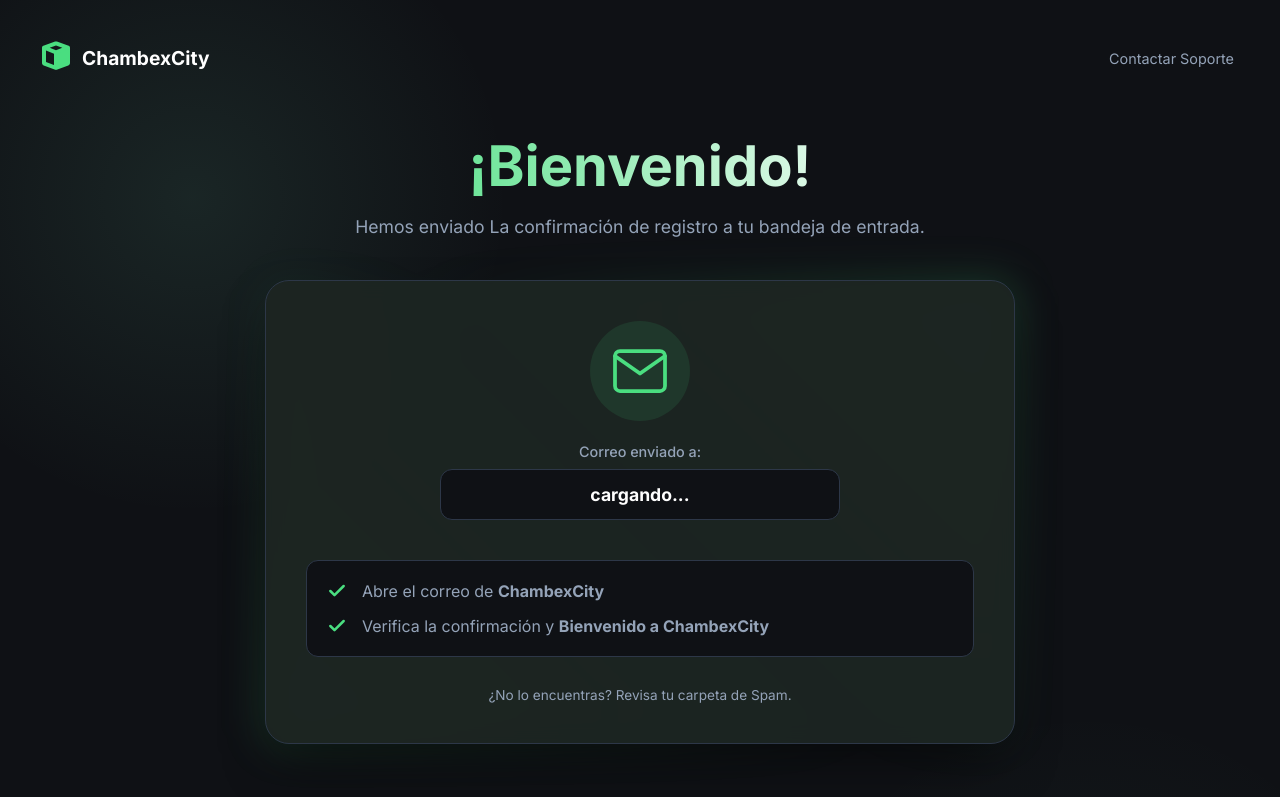
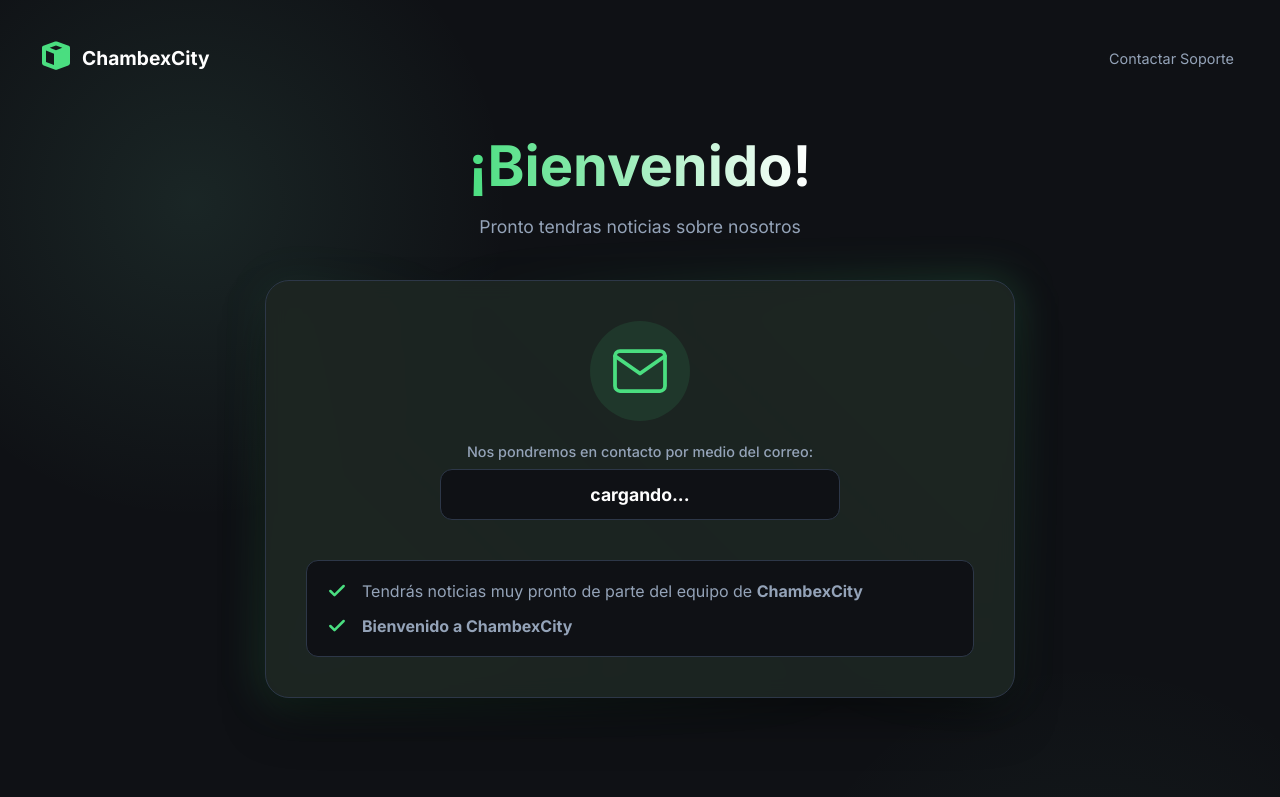
Before and after one commit to alphajob-plataforma/Alpha-job, a Next.js app: page /verificado in a window 1280 px wide. Shown: the top 797 px of the page. Built offline with nearby package versions, Linux system fonts and the light colour scheme.

Commit message:
cambio en la vista de verificacion

```diff
--- a/src/app/(public)/verificado/page.js
+++ b/src/app/(public)/verificado/page.js
@@ -56,7 +56,7 @@
         {/* HERO SECTION (Título Principal) */}
         <div style={styles.heroSection}>
             <h1 style={styles.heroTitle}>¡Bienvenido!</h1>
-            <p style={styles.heroSubtitle}>Hemos enviado La confirmación de registro a tu bandeja de entrada.</p>
+            <p style={styles.heroSubtitle}>Pronto tendras noticias sobre nosotros</p>
         </div>
 
         {/* CARD PRINCIPAL (FormCard) */}
@@ -78,7 +78,7 @@
 
                 {/* Caja de Email (Usando estilos de inputWrapper pero read-only) */}
                 <div style={{width: '100%', maxWidth: '400px'}}>
-                    <label style={styles.label}>Correo enviado a:</label>
+                    <label style={styles.label}>Nos pondremos en contacto por medio del correo:</label>
                     <div style={{...styles.inputWrapper, marginTop: '8px', padding: '14px', justifyContent: 'center'}}>
                         <span style={{color: '#fff', fontWeight: 'bold', fontSize: '1.1rem'}}>
                             {email || 'cargando...'}
@@ -99,16 +99,14 @@
                     border: `1px solid ${theme.borderLight}`
                 }}>
                     <div style={{display: 'flex', alignItems: 'center', gap: '15px'}}>
-                        <Icons.Check /> <span style={{color: theme.textSecondary}}>Abre el correo de <strong>ChambexCity</strong></span>
+                        <Icons.Check /> <span style={{color: theme.textSecondary}}>Tendrás noticias muy pronto de parte del equipo de <strong>ChambexCity</strong></span>
                     </div>
                     <div style={{display: 'flex', alignItems: 'center', gap: '15px'}}>
-                        <Icons.Check /> <span style={{color: theme.textSecondary}}>Verifica la confirmación y <strong>Bienvenido a ChambexCity</strong></span>
+                        <Icons.Check /> <span style={{color: theme.textSecondary}}> <strong>Bienvenido a ChambexCity</strong></span>
                     </div>
                 </div>
 
-                <p style={{fontSize: '0.85rem', color: theme.textSecondary, marginTop: '10px'}}>
-                    ¿No lo encuentras? Revisa tu carpeta de Spam.
-                </p>
+
             </div>
 
           </div>
```
